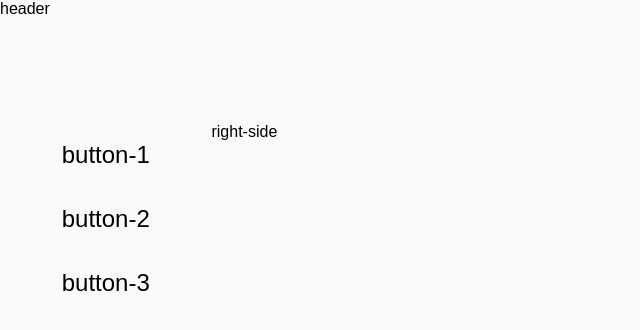
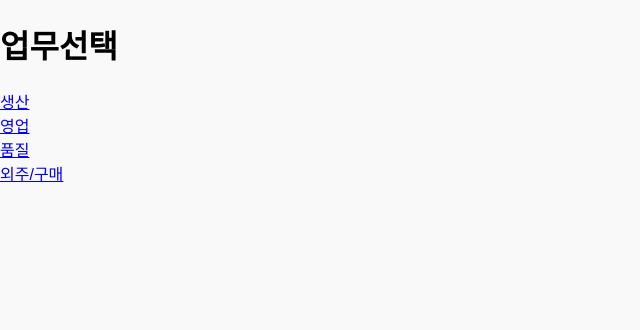
Before and after one commit to junyunga/react-study, a React (Create React App) app: page / in a window 1280 px wide. Shown: the top 330 px of the page, without its empty margins (0-640 px from the left). Built offline with nearby package versions, Linux system fonts and the light colour scheme.

Commit message:
route 적용
가장 먼저 뜨는 화면을 메뉴선택으로 변경

```diff
--- a/src/Root.js
+++ b/src/Root.js
@@ -1,10 +1,13 @@
 import React from 'react';
+import {BrowserRouter} from "react-router-dom";
 import './root.scss';
 import App from './components/App';
 
 
-const Root = () => {
-    return <App />;
-}
+const Root = () => (
+    <BrowserRouter>
+        <App />
+    </BrowserRouter>
+);
 
 export default Root;
--- a/src/components/App.js
+++ b/src/components/App.js
@@ -1,25 +1,16 @@
-import React, { Component } from 'react';
-import './App.scss';
-import LeftSide from './left-side'
-import RightSide from './right-side'
-import Header from './header'
+import React, {Component} from 'react';
+import {Route, Switch} from 'react-router-dom';
+import ChooseMenu from 'components/choose-menu';
+import Layout from 'components/layout';
 
 class App extends Component {
     render() {
         return (
             <div className="app-container">
-        <div className="app-header">
-          <Header />
-        </div>
-        <div className="app-content">
-          <div className="content-left">
-            <LeftSide />
-          </div>
-          <div className="content-right">
-            <RightSide />
-          </div>
-        </div>
-
+                <Switch>
+                    <Route exact path="/" component={ChooseMenu}/>
+                    <Route path="/product" component={Layout}/>
+                </Switch>
             </div>
 
         );
--- a/src/components/App.scss
+++ b/src/components/App.scss
@@ -5,30 +5,4 @@
   flex-direction: column;
   flex: 1 1 auto;
 
-  .app-header {
-    min-height: 123px;
-    max-height: 123px;
-  }
-
-  .app-content {
-    display: flex;
-    flex-direction: row;
-    flex: 1 1 auto;
-    width: 100%;
-    height: 100%;
-
-    .content-left {
-      display: flex;
-      flex: 1 0 auto;
-      flex-direction: column;
-      height: 100%;
-    }
-
-    .content-right {
-      display: flex;
-      flex: 9 0 auto;
-      flex-direction: column;
-      height: 100%;
-    }
-  }
 }
```
Lines whose indentation alone changed are shown as unchanged.
